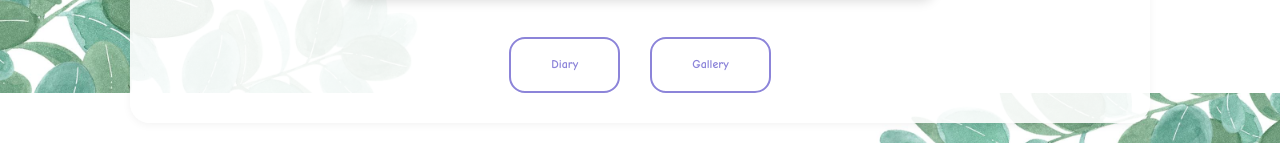
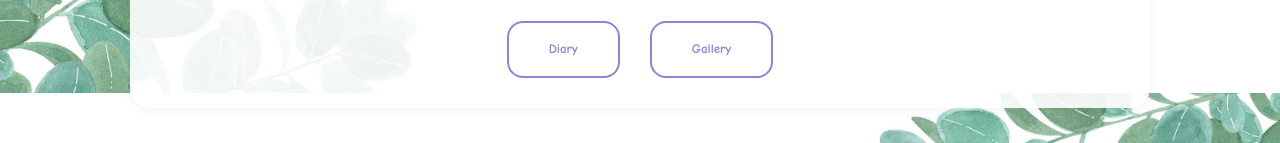
Before and after one commit to bakurobingi/bakurobingi.github.io, a plain HTML site: page index.html in a window 1280 px wide. Shown: the part 707-850 px from the top of the page. Drawn offline with Linux system fonts and the light colour scheme.

Commit message:
Update style.css

```diff
--- a/style.css
+++ b/style.css
@@ -8,7 +8,7 @@
 html,body{
   margin:0; overflow-x:hidden; text-align:center;
   font-family:"YouYuan","幼圆","Hiragino Maru Gothic ProN","Yu Gothic UI","Meiryo","Comic Sans MS","Baloo 2",sans-serif;
-  font-size:20px; line-height:1.6; color:var(--text-color);
+  font-size:18px; line-height:1.6; color:var(--text-color);
   background:var(--bg-color) url("assets/bg.jpg") no-repeat center/cover fixed;
 }
 h1{font-size:20px;font-weight:700;}
@@ -32,7 +32,7 @@ p,li,a { font-size:inherit;}
   border:2px solid var(--main-color);
   border-radius:16px;
 
-  font-size:12px;              /* 改小字体 */
+  font-size:13px;              /* 改小字体 */
   font-weight:700;
   color:var(--main-color);     /* 字体颜色改成和边框一致 */
   background:#fff;
@@ -75,7 +75,7 @@ p,li,a { font-size:inherit;}
   word-break:break-word;
 
   /* 👇 新增：正文整体字号 */
-  font-size:20px;
+  font-size:18px;
   line-height:1.8; /* 行距可以顺便调大一点，阅读更舒服 */
 }
 
```
